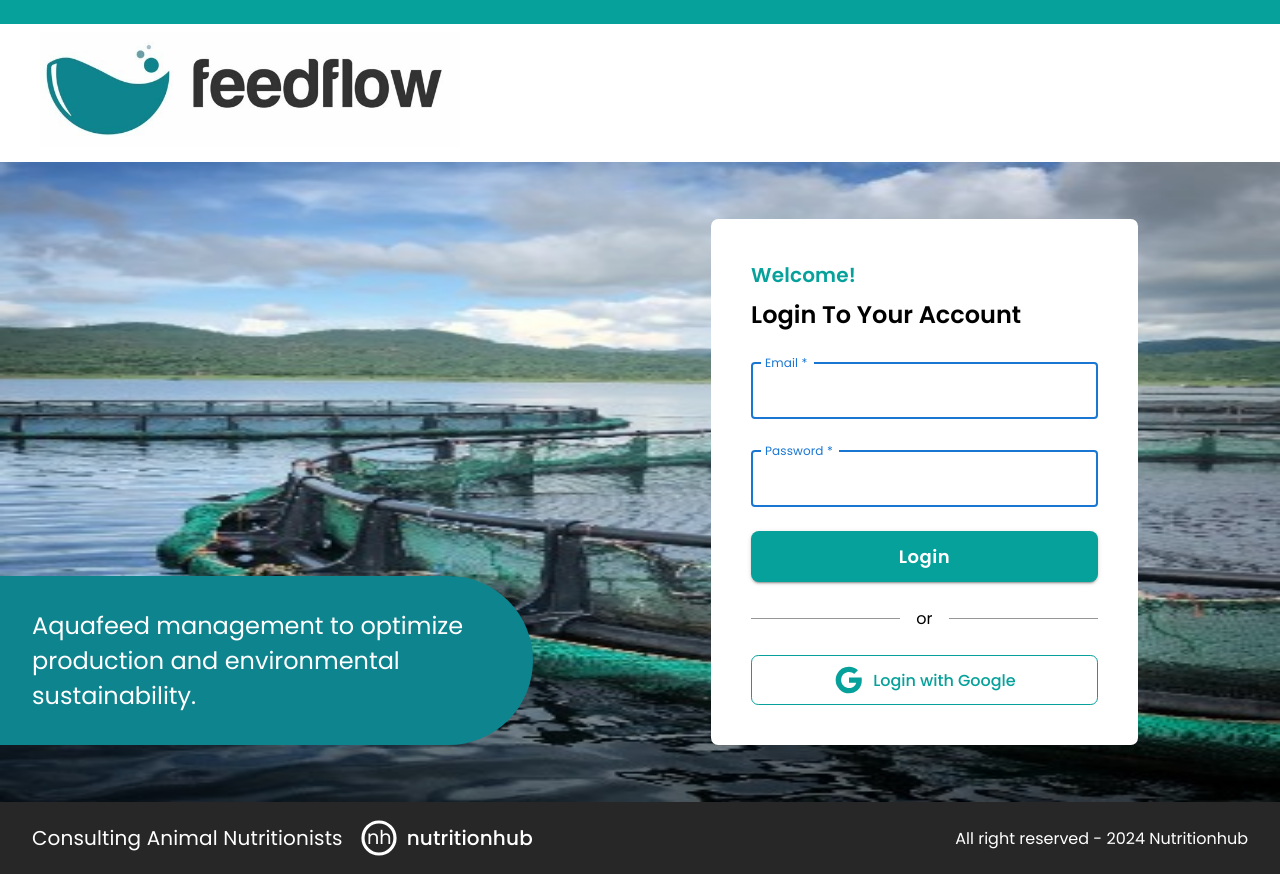
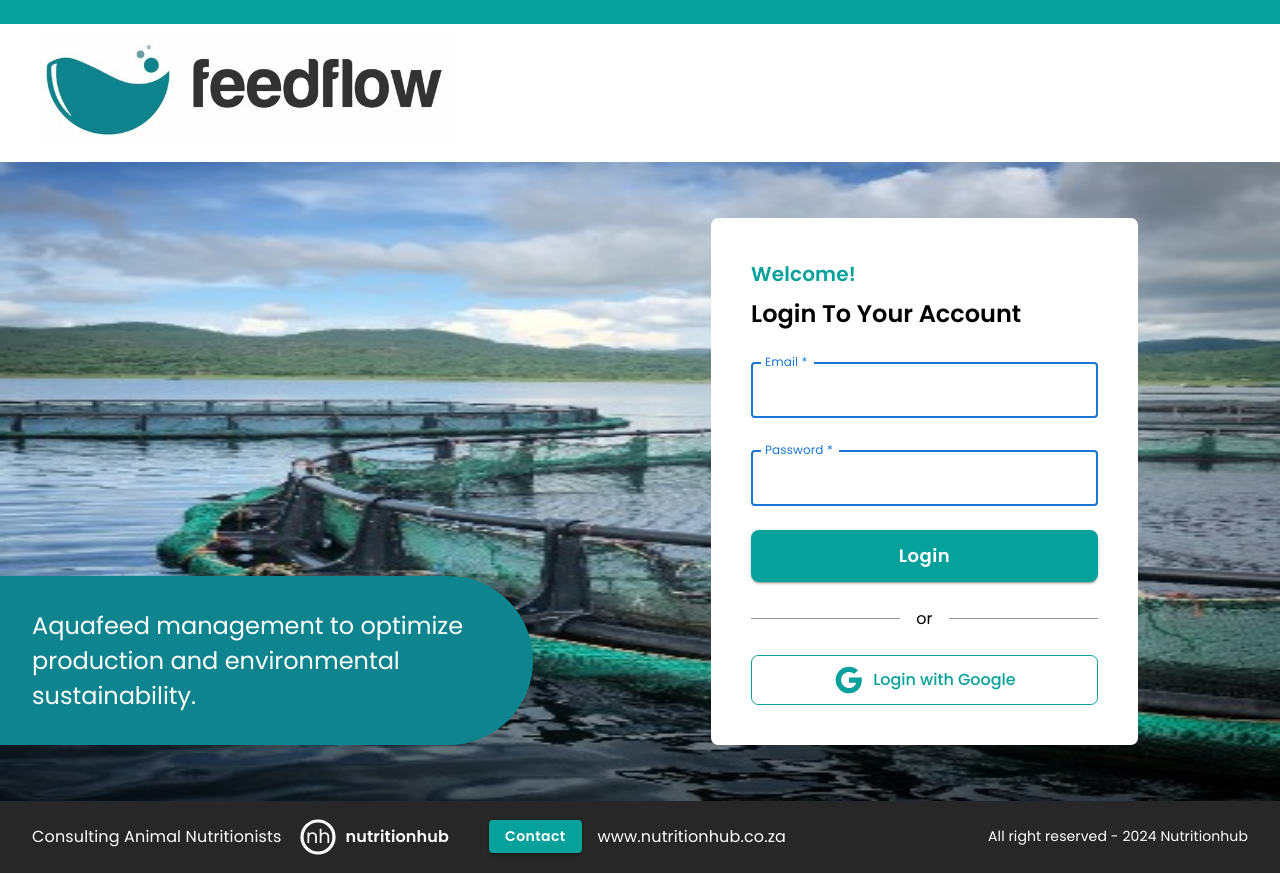
Before and after one commit to Prakhar6046/Feedflow-New, a Next.js app: page /auth/login in a window 1280 px wide. Built offline with nearby package versions, Linux system fonts and the light colour scheme.

Commit message:
Added footer into login page

```diff
--- a/app/auth/login/page.tsx
+++ b/app/auth/login/page.tsx
@@ -9,6 +9,7 @@ import Grid from '@mui/material/Grid';
 import logo from "@/public/static/img/logo-bigone.jpg";
 import Image from "next/image";
 import { url } from "inspector";
+import Link from "next/link";
 
 
 export default function Page() {
@@ -88,7 +89,7 @@ export default function Page() {
           backgroundImage: "url(/static/img/login-bgImg.png)",
           backgroundRepeat: "no-repeat",
           backgroundSize: "100% 100%",
-          minHeight: "80vh",
+          minHeight: "78.7vh",
           // height: "900px",
           paddingBlock: 7
         }}>
@@ -206,10 +207,18 @@ export default function Page() {
           lg: 4,
           xs: 3
         },
-        paddingBlock: 2
-      }} display={"flex"} justifyContent={"space-between"} direction={"row"} alignItems={"center"}>
+        paddingBlock: 2,
+        rowGap: 2,
+        columnGap: 5
+      }} display={"flex"} justifyContent={"space-between"} direction={"row"} alignItems={"center"} flexWrap={"wrap"}>
+
+        <Box display={"flex"} sx={{
+          rowGap: 2,
+          columnGap: 5
+        }} alignItems={"center"} flexWrap={"wrap"}>
+
           <Box display={"flex"} gap={2} alignItems={"center"}>
-          <Typography variant="h6" color="#fff" fontWeight={400}>Consulting Animal Nutritionists</Typography>
+            <Typography variant="subtitle1" color="#fff" fontWeight={400}>Consulting Animal Nutritionists</Typography>
 
             <Box display={"flex"} alignItems={"center"} gap={1}>
               <svg xmlns="http://www.w3.org/2000/svg" width="100%" height="100%" viewBox="0 0 200 200" style={{ maxHeight: "40px", maxWidth: "40px" }}>
@@ -220,11 +229,32 @@ export default function Page() {
                 </g>
               </svg>
 
-            <Typography variant="h6" color="#fff">nutritionhub</Typography>
+              <Typography variant="subtitle1" fontWeight={600} color="#fff">nutritionhub</Typography>
             </Box>
           </Box>
 
-        <Typography variant="substitle1" color="#fff">All right reserved - 2024 Nutritionhub</Typography>
+          <Box display={"flex"} gap={2} alignItems={"center"}>
+
+            <Button variant="contained" sx={{
+              background: "#06A19B",
+              fontWeight: 600,
+              padding: "4px 16px",
+              width: "fit-content",
+              textTransform: "capitalize",
+              borderRadius: "4px"
+            }}>
+              Contact
+            </Button>
+
+            <Typography variant="body1" color="#fff">
+              www.nutritionhub.co.za
+            </Typography>
+          </Box>
+
+        </Box>
+
+
+        <Typography variant="subtitle2" color="#fff" fontWeight={400}>All right reserved - 2024 Nutritionhub</Typography>
 
 
       </Stack>
```
Lines whose indentation alone changed are shown as unchanged.
